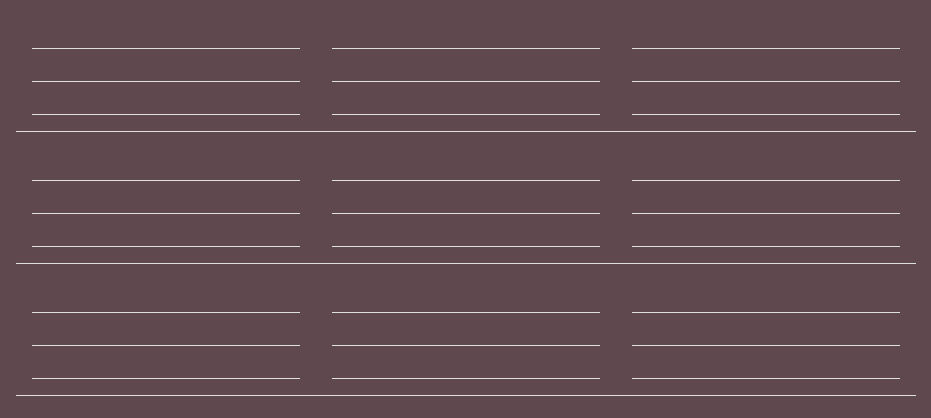
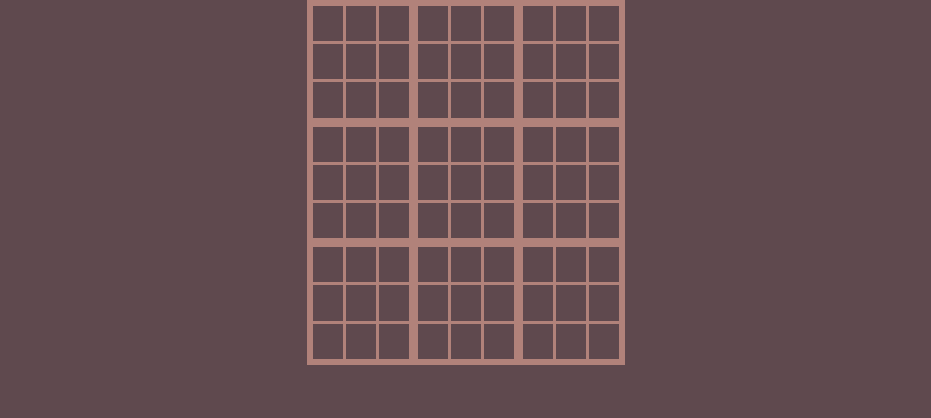
Before and after one commit to 77fill/ultimate_tic_tac_toe, a React (Create React App) app in the folder frontend/: page / in a window 1280 px wide. Shown: the top 418 px of the page, without its empty margins (174-1105 px from the left). Built offline with nearby package versions, Linux system fonts and the light colour scheme.

Commit message:
fix: fontend: design: border color & fontSize

```diff
--- a/frontend/src/components/Cell.tsx
+++ b/frontend/src/components/Cell.tsx
@@ -1,3 +1,4 @@
+import { styled } from "@mui/material"
 import { RegularCellValue } from "../data/RegularCellValue"
 
 type Props = {
@@ -5,11 +6,17 @@ type Props = {
     set: () => void
 }
 
+const StyledSpan = styled("span")(() => ({
+    display: "inline-block",
+    width: "30px",
+    height: "30px"
+}))
+
 export default function Cell(props: Props) {
     const onClick = (e: React.MouseEvent<HTMLSpanElement>) => {
         if(props.value === "")
             props.set()
     }
 
-    return <span onClick={onClick}>{props.value}</span>
+    return <StyledSpan onClick={onClick}>{props.value}</StyledSpan>
 }
--- a/frontend/src/components/TabularField.tsx
+++ b/frontend/src/components/TabularField.tsx
@@ -1,28 +1,40 @@
-import { Table, TableCell, TableRow } from "@mui/material"
+import { styled, Table, TableCell, TableRow } from "@mui/material"
 import React from "react"
 
 type Props = {
 
 } & React.PropsWithChildren
 
+const StyledTableCell = styled(TableCell)(()=>({
+	padding: 0,
+	borderWidth: "3px",
+	borderStyle: "solid",
+	borderColor: "#B1827A",
+	width: "30px",
+	height: "30px",
+	textAlign: "center",
+	fontSize: "1.7rem",
+	lineHeight: "1.7rem"
+}))
+
 export default function TabularField(props: Props) {
 	const children = React.Children.toArray(props.children)
 
-	return <Table>
+	return <Table sx={{width: "initial", margin: "0 auto"}}>
 		<TableRow>
-			<TableCell>{children[0]}</TableCell>
-			<TableCell>{children[1]}</TableCell>
-			<TableCell>{children[2]}</TableCell>
+			<StyledTableCell>{children[0]}</StyledTableCell>
+			<StyledTableCell>{children[1]}</StyledTableCell>
+			<StyledTableCell>{children[2]}</StyledTableCell>
 		</TableRow>
 		<TableRow>
-			<TableCell>{children[3]}</TableCell>
-			<TableCell>{children[4]}</TableCell>
-			<TableCell>{children[5]}</TableCell>
+			<StyledTableCell>{children[3]}</StyledTableCell>
+			<StyledTableCell>{children[4]}</StyledTableCell>
+			<StyledTableCell>{children[5]}</StyledTableCell>
 		</TableRow>
 		<TableRow>
-			<TableCell>{children[6]}</TableCell>
-			<TableCell>{children[7]}</TableCell>
-			<TableCell>{children[8]}</TableCell>
+			<StyledTableCell>{children[6]}</StyledTableCell>
+			<StyledTableCell>{children[7]}</StyledTableCell>
+			<StyledTableCell>{children[8]}</StyledTableCell>
 		</TableRow>
 	</Table>
 }
```
